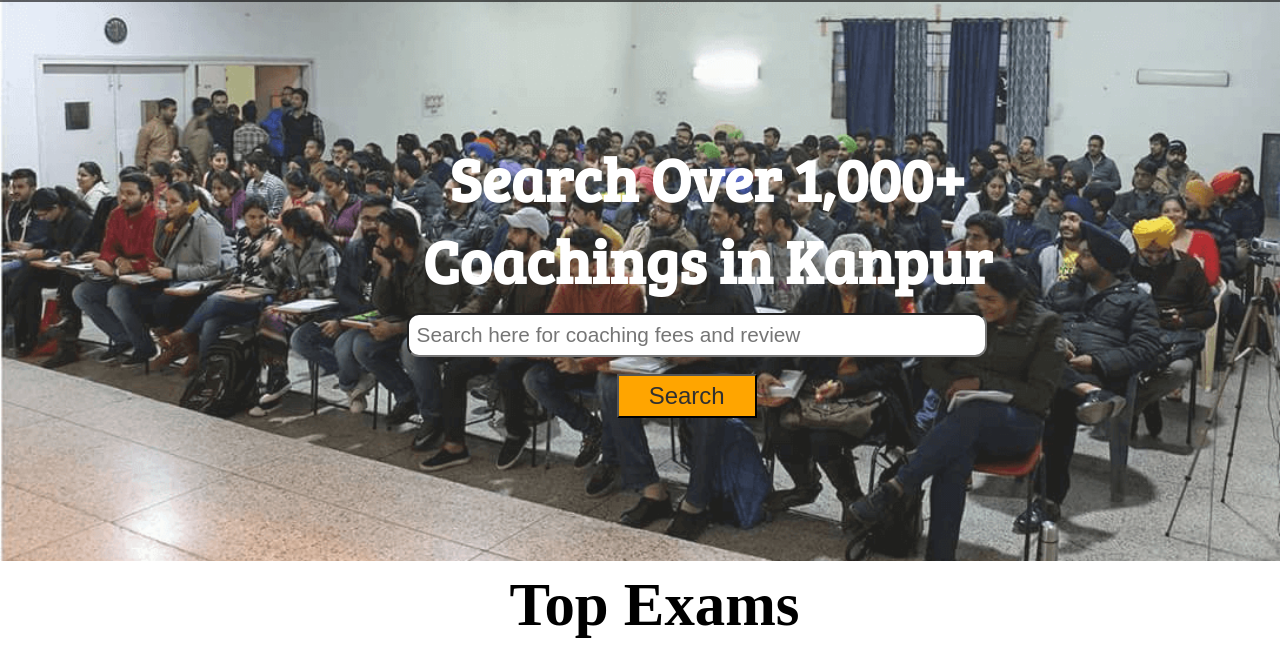
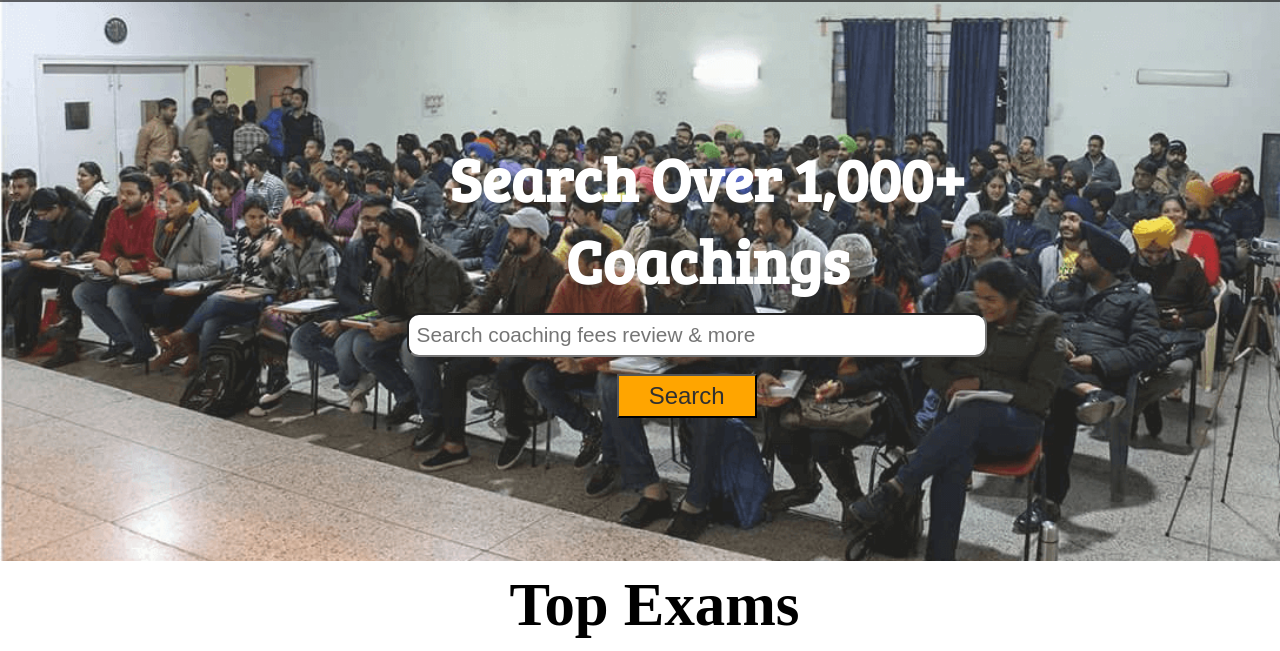
Before and after one commit to Beatbox7084/coachingo, a plain HTML site: page index.html in a window 1280 px wide. Shown: the part 84-735 px from the top of the page. Drawn offline with Linux system fonts and the light colour scheme; files that its build step writes are made by us from their sources; files whose address does not match are found by name; a web font is replaced by a local one.

Commit message:
Update index.html

```diff
--- a/index.html
+++ b/index.html
@@ -26,12 +26,12 @@
         <button class="btn"><a href="signup/signup.html/#login">LOGIN</a></button>
     </div>
     <section id="home-search">
-        <h1 class="h-primary ">Search Over 1,000+ Coachings in Kanpur </h1>
+        <h1 class="h-primary ">Search Over 1,000+ Coachings</h1>
         <div id="search-box">
             <form action="">
                 <div class="form-group-search">
                     <label for="Search"></label>
-                    <input type="text" name="name" id="name" placeholder= "Search here for coaching fees and review">
+                    <input type="text" name="name" id="name" placeholder= "Search coaching fees review & more">
                     <button type="submit" class="btn">Search</button>
                 </div>
             </form>
```
